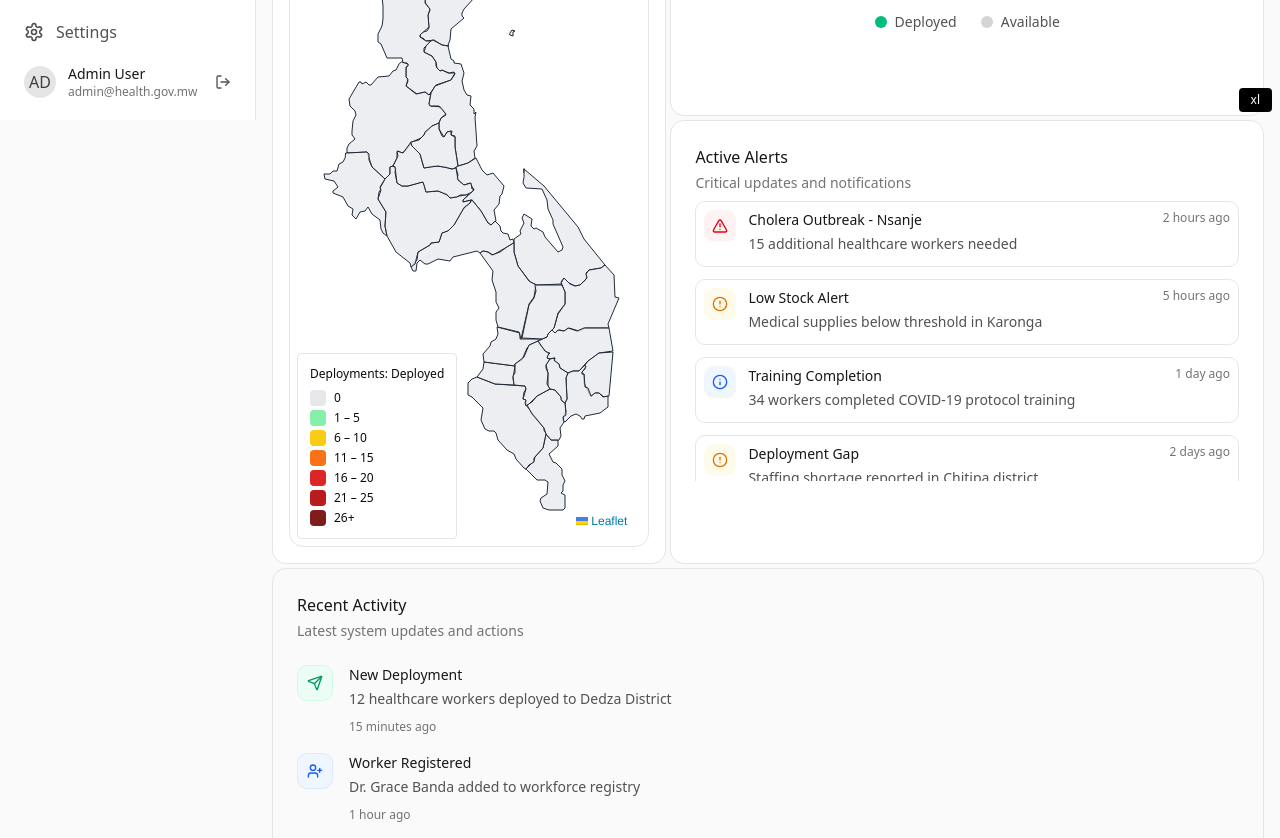
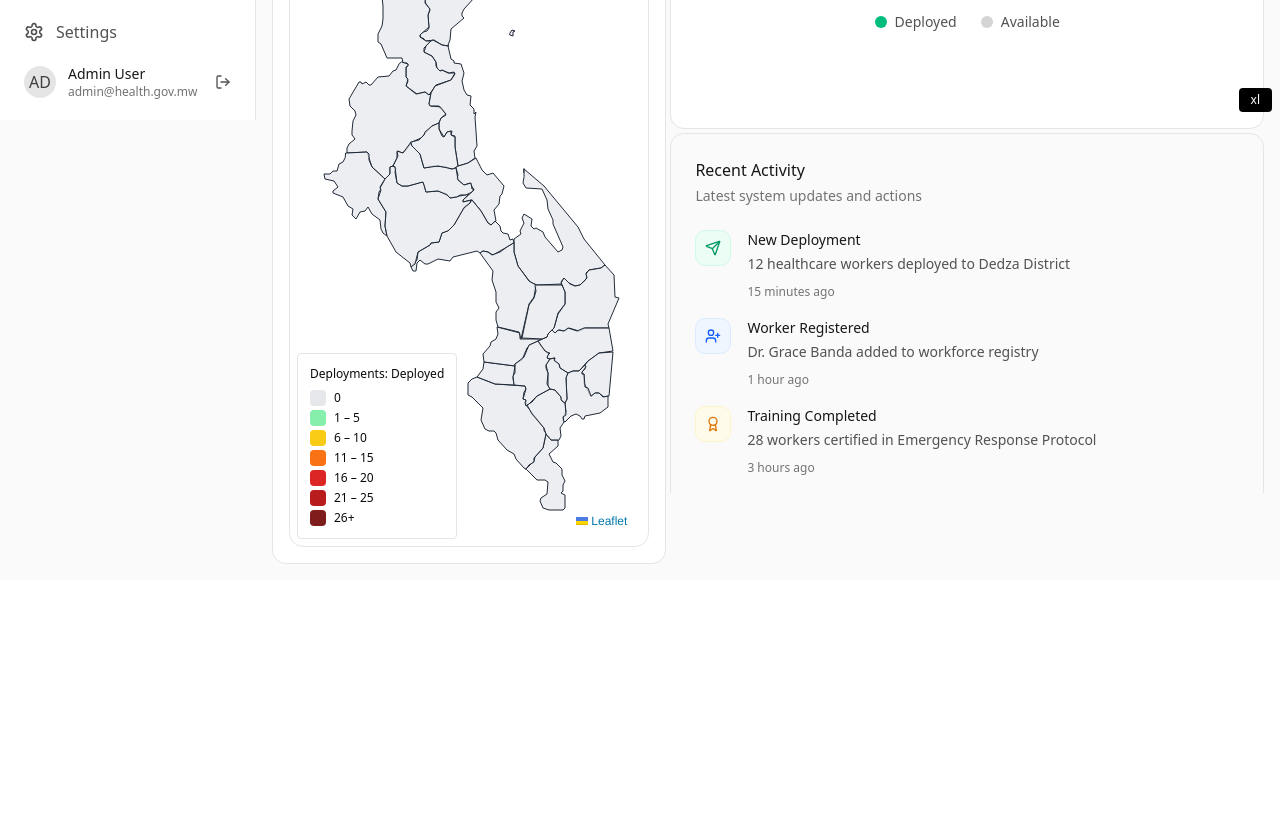
Before and after one commit to MoH-Sys2025/mohsystem, a React (Vite) app: page / in a window 1280 px wide. Shown: the part 680-1518 px from the top of the page. After the commit the page ends 1260 px from the top, so only its background shows below. Built offline with nearby package versions, Linux system fonts and the light colour scheme; no server answers; the database is empty.

Commit message:
updated 12/28/2025 12:46

```diff
--- a/src/components/DeploymentMap.tsx
+++ b/src/components/DeploymentMap.tsx
@@ -5,7 +5,7 @@ import { api } from "@/supabase/Functions.tsx";
 import { districts } from "@/supabase/districts.tsx";
 import { Button } from "@/components/ui/button.tsx";
 import { Popover, PopoverContent, PopoverTrigger } from "@/components/ui/popover.tsx";
-import {Loader2, Maximize2, Menu, Minimize2} from "lucide-react";
+import {Loader2, Maximize2, Menu, Minimize2, Settings} from "lucide-react";
 import { Checkbox } from "@/components/ui/checkbox.tsx";
 import { Label } from "@/components/ui/label.tsx";
 
--- a/src/components/pages/DashboardHome.tsx
+++ b/src/components/pages/DashboardHome.tsx
@@ -104,13 +104,13 @@ export function DashboardHome({onNavigate}: DashboardProps) {
                   {/* Workforce Analytics */}
                   <WorkforceChart />
               </div>
-              <div className="col-span-2" >
-                  <AlertsPanel />
+              <div className="col-span-2 md:overflow-y-scroll md:max-h-90" >
+                  <ActivityFeed className={isMapMaximized ? 'hidden' : 'block'} />
+                  {/*<AlertsPanel />*/}
               </div>
           </div>
       </div>
-        <ActivityFeed className={isMapMaximized ? 'hidden' : 'block'} />
-
+        {/*<ActivityFeed className={isMapMaximized ? 'hidden' : 'block'} />*/}
     </div>
   );
 }
```
